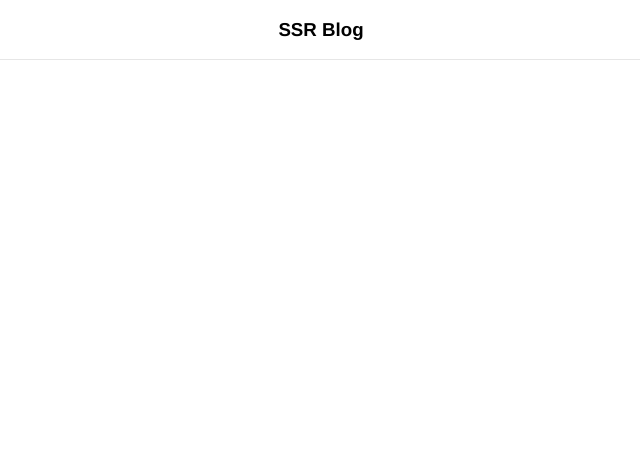
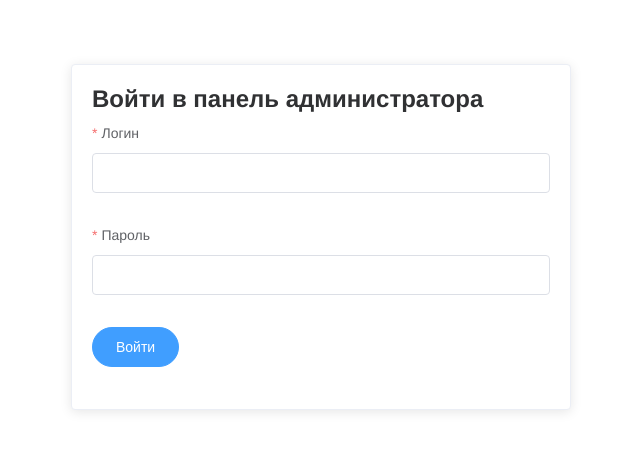
Before and after one commit to crusoe37/blog-vue-nuxt-express, a Nuxt app: page /admin/login in a window 1280 px wide. Before the commit this address had no page. Shown: the top 450 px of the page, without its empty margins (319-959 px from the left). Built offline with nearby package versions, Linux system fonts and the light colour scheme.

Commit message:
add auth page

```diff
--- /dev/null
+++ b/components/admin/Aside.vue
@@ -0,0 +1,29 @@
+<template>
+  <el-menu
+    router
+    :style="{height : '100%'}"
+    :default-active="$route.path"
+    active-text-color="green"
+  >
+    <el-menu-item index="/admin">
+      <i class="el-icon-menu" />
+      <span>Аналитика</span>
+    </el-menu-item>
+    <el-menu-item index="/admin/create">
+      <i class="el-icon-edit-outline" />
+      <span>Cоздать</span>
+    </el-menu-item>
+    <el-menu-item index="/admin/list">
+      <i class="el-icon-tickets" />
+      <span>Посты</span>
+    </el-menu-item>
+    <el-menu-item index="/admin/user">
+      <i class="el-icon-service" />
+      <span>Пользователи</span>
+    </el-menu-item>
+    <el-menu-item index="/admin/logout">
+      <i class="el-icon-setting" />
+      <span>Выйти</span>
+    </el-menu-item>
+  </el-menu>
+</template>
--- /dev/null
+++ b/layouts/admin.vue
@@ -0,0 +1,29 @@
+<template>
+  <div class="admin-layout-wrap">
+    <el-container :style="{height: '100%'}">
+      <el-aside width="250px">
+        <app-aside />
+      </el-aside>
+      <el-main>
+        <nuxt />
+      </el-main>
+    </el-container>
+  </div>
+</template>
+
+<script>
+import AppAside from '@/components/admin/Aside'
+
+export default {
+  components: {
+    AppAside
+  }
+}
+</script>
+
+<style lang="scss" scoped>
+  .admin-layout-wrap {
+    width: 100%;
+    height: 100vh;
+  }
+</style>
--- /dev/null
+++ b/layouts/empty.vue
@@ -0,0 +1,14 @@
+<template>
+  <div class="empty-layout">
+    <nuxt />
+  </div>
+</template>
+
+<style lang="scss" scoped>
+  .empty-layout {
+    display: flex;
+    justify-content: center;
+    width: 100%;
+    padding-top: 4rem;
+  }
+</style>
--- /dev/null
+++ b/pages/admin/create.vue
@@ -0,0 +1,9 @@
+<template>
+  <div>Create page</div>
+</template>
+
+<script>
+export default {
+  layout: 'admin'
+}
+</script>
--- /dev/null
+++ b/pages/admin/index.vue
@@ -0,0 +1,9 @@
+<template>
+  <h1>Welcome to admin page</h1>
+</template>
+
+<script>
+export default {
+  layout: 'admin'
+}
+</script>
--- /dev/null
+++ b/pages/admin/list.vue
@@ -0,0 +1,9 @@
+<template>
+  <div>list page</div>
+</template>
+
+<script>
+export default {
+  layout: 'admin'
+}
+</script>
--- /dev/null
+++ b/pages/admin/login.vue
@@ -0,0 +1,85 @@
+<template>
+  <el-card
+    shadow="always"
+    :style="{width: '500px'}"
+  >
+    <el-form
+      ref="form"
+      :model="controls"
+      :rules="rules"
+      @submit.native.prevent="onSubmit"
+    >
+      <h2>Войти в панель администратора</h2>
+
+      <el-form-item label="Логин" prop="login">
+        <el-input v-model="controls.login" />
+      </el-form-item>
+
+      <div class="mb2">
+        <el-form-item label="Пароль" prop="password">
+          <el-input
+            v-model="controls.password"
+            type="password"
+          />
+        </el-form-item>
+      </div>
+
+      <el-form-item>
+        <el-button
+          type="primary"
+          native-type="submit"
+          round
+          :loading="loading"
+        >
+          Войти
+        </el-button>
+      </el-form-item>
+    </el-form>
+  </el-card>
+</template>
+
+<script>
+export default {
+  layout: 'empty',
+  data () {
+    return {
+      loading: false,
+      controls: {
+        login: '',
+        password: ''
+      },
+      rules: {
+        login: [
+          { required: true, message: 'Введите логин', trigger: 'blur' }
+        ],
+        password: [
+          { required: true, message: 'Введите пароль', trigger: 'blur' },
+          { min: 6, message: 'Не менее 6 символов', trigger: 'blur' }
+        ]
+      }
+    }
+  },
+  methods: {
+    onSubmit () {
+      this.$refs.form.validate(async (valid) => {
+        if (valid) {
+          console.log('valid')
+          this.loading = true
+
+          try {
+            const formData = {
+              login: this.controls.login,
+              password: this.controls.password
+            }
+            await this.$store.dispatch('auth/login', formData)
+            this.$router.push('/admin')
+          } catch (e) {
+            console.log(e)
+            this.loading = false
+          }
+        }
+      })
+    }
+  }
+}
+</script>
--- /dev/null
+++ b/pages/admin/logout.vue
@@ -0,0 +1,9 @@
+<template>
+  <div>Logout page</div>
+</template>
+
+<script>
+export default {
+  layout: 'admin'
+}
+</script>
--- /dev/null
+++ b/pages/admin/user.vue
@@ -0,0 +1,9 @@
+<template>
+  <div>user page</div>
+</template>
+
+<script>
+export default {
+  layout: 'admin'
+}
+</script>
--- /dev/null
+++ b/store/auth.js
@@ -0,0 +1,25 @@
+export const state = () => ({
+  token: null
+})
+
+export const mutations = {
+  setToken (state, token) {
+    state.token = token
+  }
+}
+
+export const actions = {
+  async login ({ commit, dispatch }, formData) {
+    const token = await new Promise((resolve) => {
+      setTimeout(() => resolve('mock-token'), 2000)
+    })
+    dispatch('setToken', token)
+  },
+  setToken ({ commit }, token) {
+    commit('setToken', token)
+  }
+}
+
+export const getters = {
+  isAuthenticated: state => Boolean(state.token)
+}
--- a/theme/index.scss
+++ b/theme/index.scss
@@ -17,3 +17,19 @@ html, body {
 .text-center {
   text-align: center;
 }
+
+.page-enter-active, .page-leave-active {
+  transition: opacity .15s;
+}
+
+.page-enter, .page-leave-active {
+  opacity: 0;
+}
+
+.mb {
+  margin-bottom: 1rem;
+}
+
+.mb2 {
+  margin-bottom: 2rem;
+}
```
